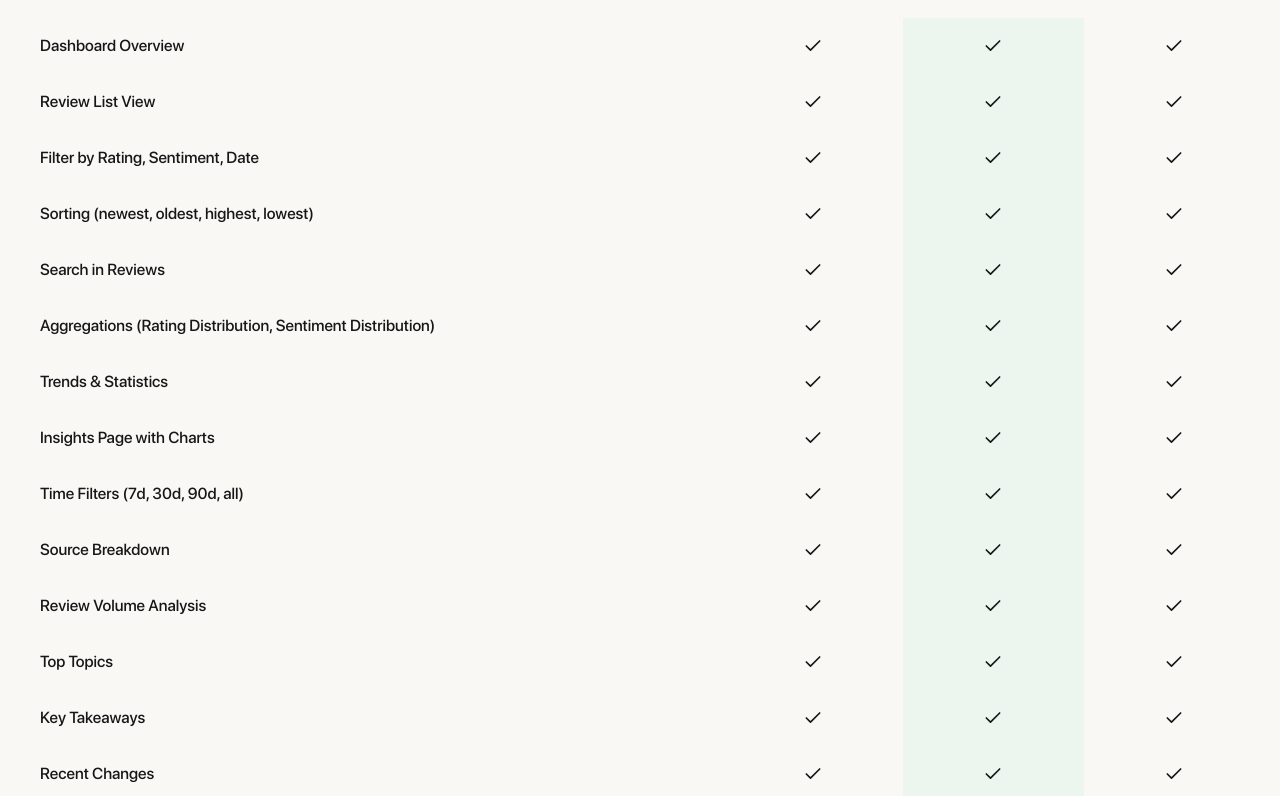
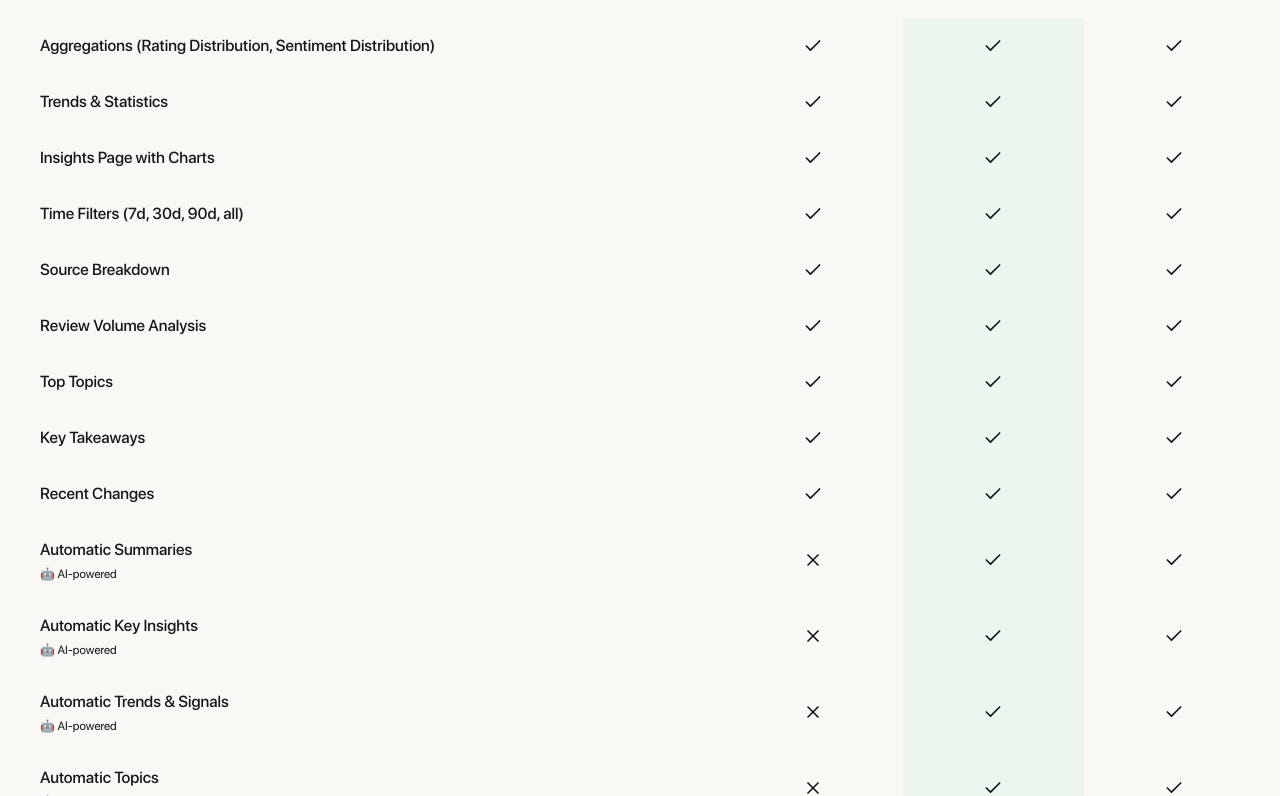
Before and after one commit to Proofio-LLC/proofio-landing, a Next.js app: page /pricing in a window 1280 px wide. Shown: the part 1304-2100 px from the top of the page. Built offline with nearby package versions, Linux system fonts and the light colour scheme.

Commit message:
Update page.tsx

```diff
--- a/app/pricing/page.tsx
+++ b/app/pricing/page.tsx
@@ -72,41 +72,6 @@ const features: FeatureRow[] = [
   // Dashboard & Analytics
   {
     category: "Dashboard & Analytics",
-    feature: "Dashboard Overview",
-    starter: true,
-    growth: true,
-    scale: true,
-  },
-  {
-    category: "Dashboard & Analytics",
-    feature: "Review List View",
-    starter: true,
-    growth: true,
-    scale: true,
-  },
-  {
-    category: "Dashboard & Analytics",
-    feature: "Filter by Rating, Sentiment, Date",
-    starter: true,
-    growth: true,
-    scale: true,
-  },
-  {
-    category: "Dashboard & Analytics",
-    feature: "Sorting (newest, oldest, highest, lowest)",
-    starter: true,
-    growth: true,
-    scale: true,
-  },
-  {
-    category: "Dashboard & Analytics",
-    feature: "Search in Reviews",
-    starter: true,
-    growth: true,
-    scale: true,
-  },
-  {
-    category: "Dashboard & Analytics",
     feature: "Aggregations (Rating Distribution, Sentiment Distribution)",
     starter: true,
     growth: true,
@@ -170,32 +135,35 @@ const features: FeatureRow[] = [
   },
   {
     category: "Dashboard & Analytics",
-    feature: "AI Summaries",
+    feature: "Automatic Summaries",
     starter: false,
     growth: true,
     scale: true,
-    description: "Automatic summaries with GPT-4",
+    description: "🤖 AI-powered",
   },
   {
     category: "Dashboard & Analytics",
-    feature: "AI Key Insights",
+    feature: "Automatic Key Insights",
     starter: false,
     growth: true,
     scale: true,
+    description: "🤖 AI-powered",
   },
   {
     category: "Dashboard & Analytics",
-    feature: "AI Trends & Signals",
+    feature: "Automatic Trends & Signals",
     starter: false,
     growth: true,
     scale: true,
+    description: "🤖 AI-powered",
   },
   {
     category: "Dashboard & Analytics",
-    feature: "AI Topics",
+    feature: "Automatic Topics",
     starter: false,
     growth: true,
     scale: true,
+    description: "🤖 AI-powered",
   },
 
   // Sources
```
